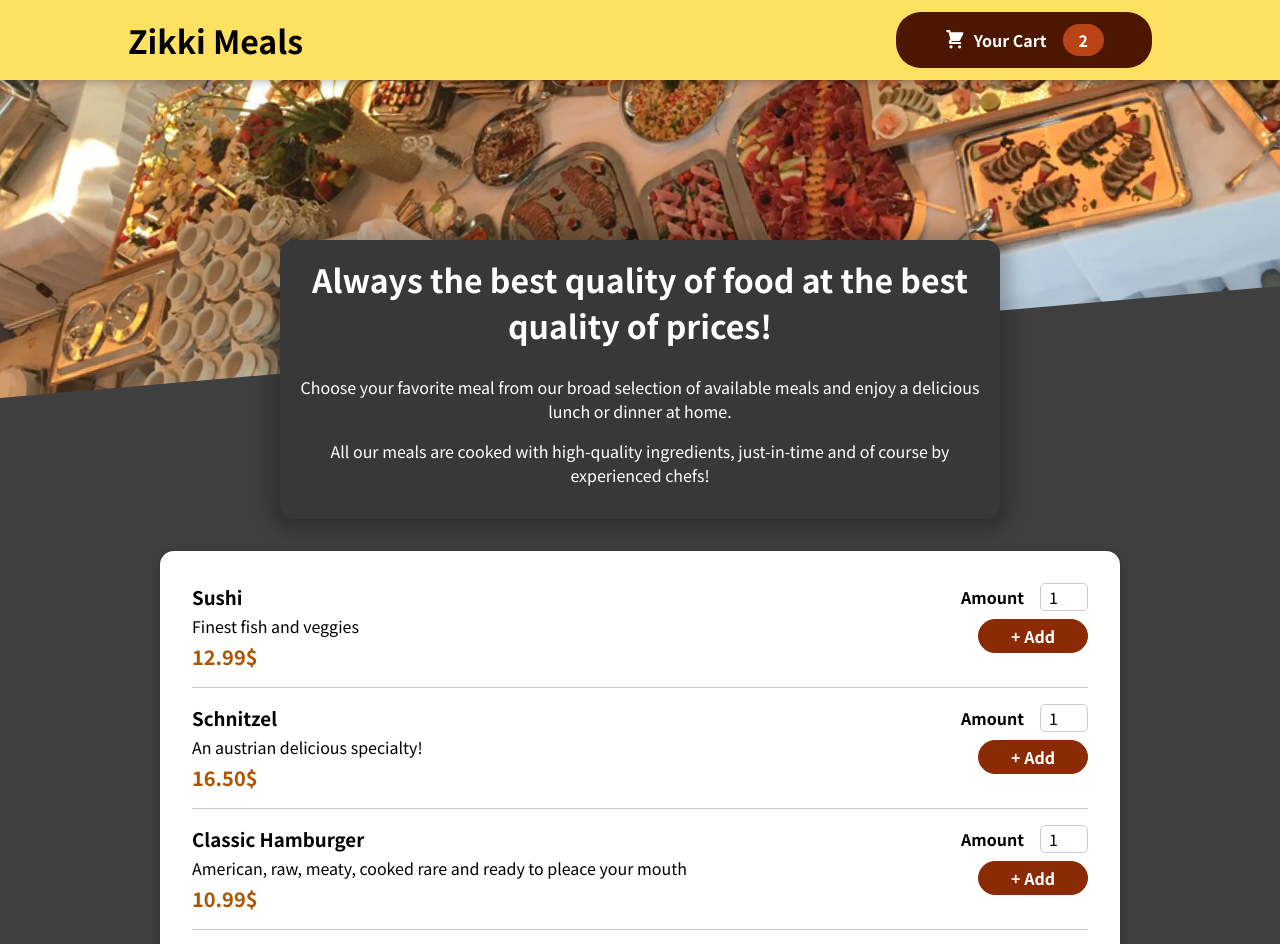
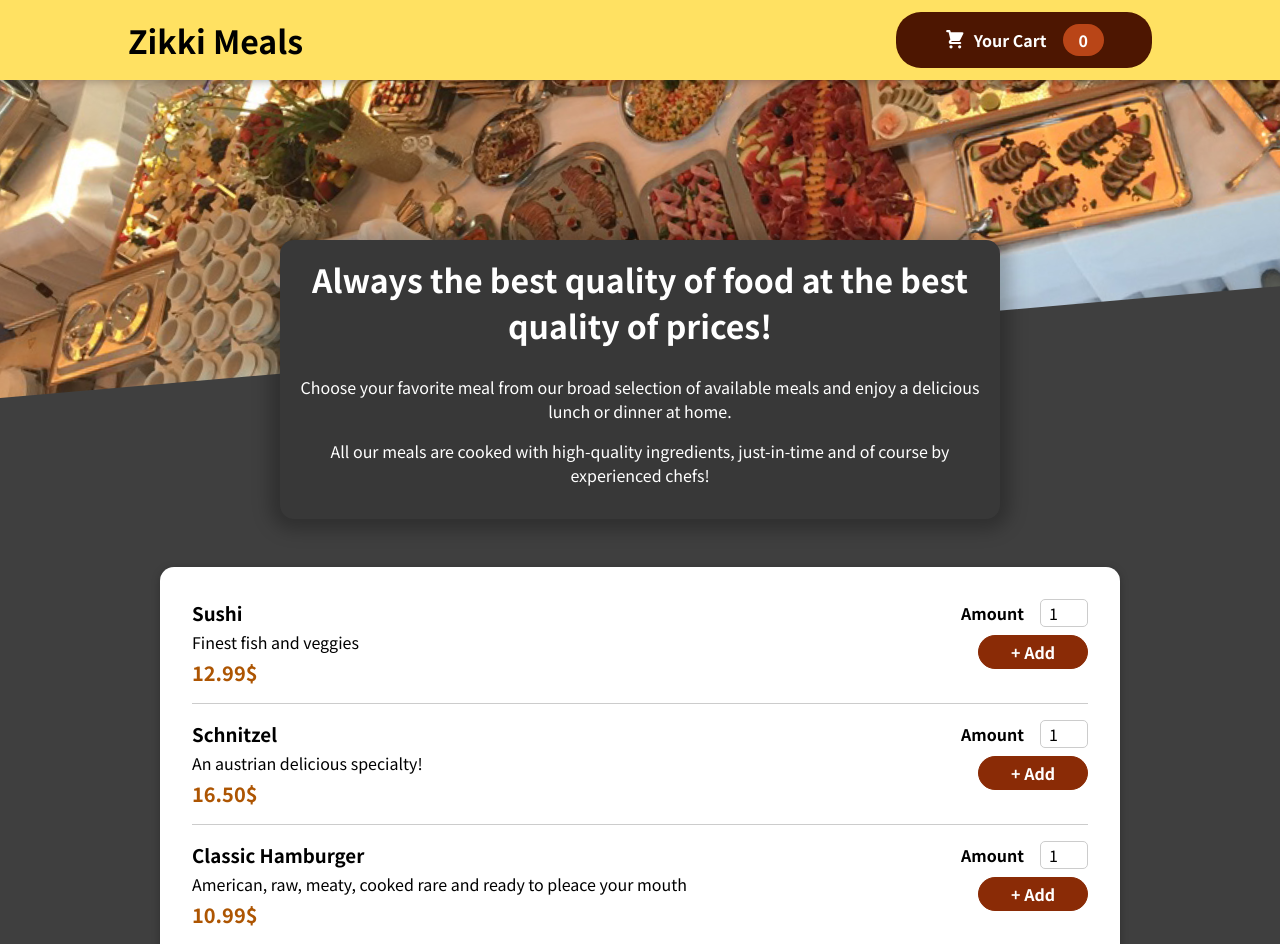
Before and after one commit to lyubodos/zikkimeals, a React (Create React App) app: page / in a window 1280 px wide. Shown: the top 944 px of the page. Built offline with nearby package versions, Linux system fonts and the light colour scheme.

Commit message:
Add quantity counter in CartButton
A quantity counter function has been added to the HeaderCartButton
component, which allows the user to track how many items are currently
added in his/her's cart.

Implementation was required for better UX.

```diff
--- a/src/App.js
+++ b/src/App.js
@@ -1,5 +1,5 @@
 import React, { useState, useEffect } from "react";
-import CartProvider from "../store/CartProvider";
+import CartProvider from "./store/CartProvider";
 import Cart from "./components/Cart/Cart";
 import Header from "./components/Layout/Header/Header";
 import Meals from "./components/Meals/Meals";
--- a/src/components/Layout/Header/HeaderCartButton.js
+++ b/src/components/Layout/Header/HeaderCartButton.js
@@ -1,16 +1,24 @@
-import React from "react";
+import React, {useContext} from "react";
+import CartContext from "../../../store/cart-conext";
 import CartIcon from "../../Cart/CartIcon";
 
 import classes from "./HeaderCartButton.module.css";
 
 export default function HeaderCartButton(props) {
+
+  const cartCtx = useContext(CartContext);
+
+  const numberOfCartItems = cartCtx.items.reduce((currNum, item) => {
+    return currNum + item.amount;
+  }, 0)
+
   return (
     <button className={classes.button} onClick={props.onShowCart}>
       <span className={classes.icon}>
         <CartIcon />
       </span>
       <span >Your Cart</span>
-      <span className={classes.badge}>2</span>
+      <span className={classes.badge}>{numberOfCartItems}</span>
     </button>
   );
 }
--- a/src/components/Meals/AvailableMeals.module.css
+++ b/src/components/Meals/AvailableMeals.module.css
@@ -1,7 +1,7 @@
 .meals {
     max-width: 60rem;
     width: 90%;
-    margin: 2rem auto;
+    margin: 3rem auto;
     animation: meals-appear 1s ease-out forwards;
   }
 
```
Also changed, not shown: src/store/CartProvider.js (renamed from store/CartProvider.js), src/store/cart-conext.js (renamed from store/cart-conext.js), 1 other file (tests, documents, lock files or other folders).
